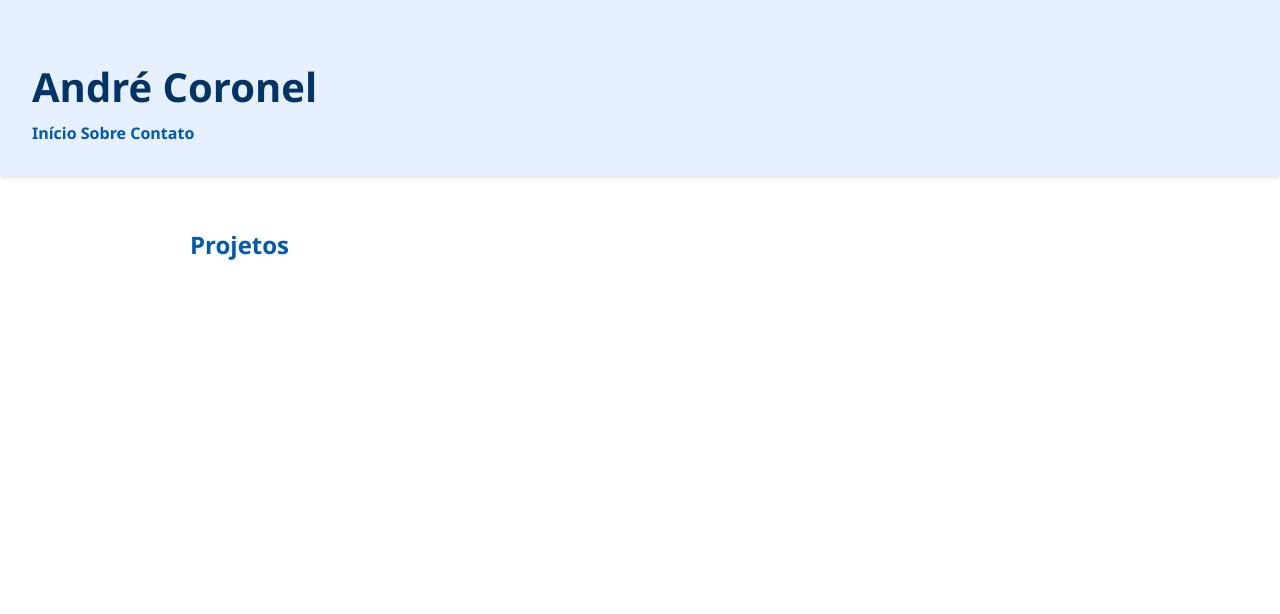
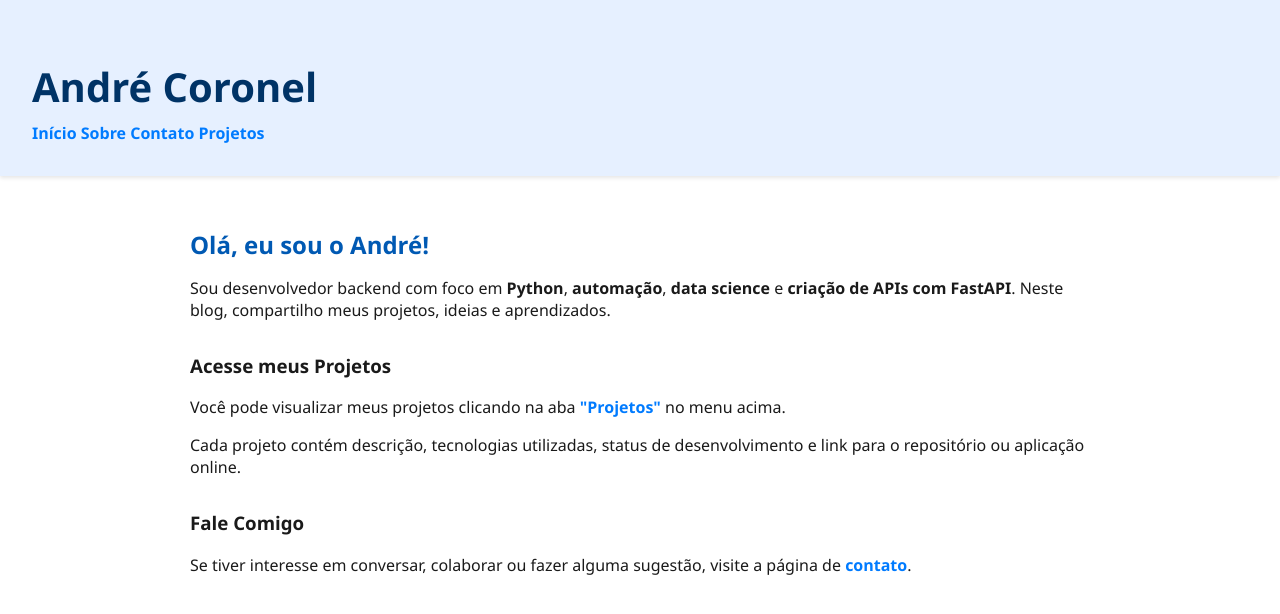
Before and after one commit to aclfilho/Blog, a FastAPI app: page / in a window 1280 px wide. Shown: the top 614 px of the page. Run offline with FastAPI, Linux system fonts and the light colour scheme.

Commit message:
Update blog

```diff
--- a/main.py
+++ b/main.py
@@ -1,51 +1,64 @@
+from dataclasses import dataclass
 from fastapi import FastAPI, Request
-from fastapi import Depends
 from fastapi.templating import Jinja2Templates
 from fastapi.staticfiles import StaticFiles
 from pathlib import Path
 
-from database import SessionLocal
-from models import Projeto, Base
-from sqlalchemy.orm import Session
-from sqlalchemy import select
+from dataclasses import dataclass, field
+from typing import List
 
 app = FastAPI()
-
-# cria tabelas (caso ainda não existam)
-Base.metadata.create_all(bind=SessionLocal().get_bind())
 
 # Configurações de caminho
 BASE_DIR = Path(__file__).resolve().parent
 templates = Jinja2Templates(directory=str(BASE_DIR / "templates"))
 app.mount("/static", StaticFiles(directory=str(BASE_DIR / "static")), name="static")
 
-# Dependência para obter uma sessão do banco
-def get_db():
-    db = SessionLocal()
-    try:
-        yield db
-    finally:
-        db.close()
+@dataclass
+class Projeto:
+    id: int
+    nome: str
+    descricao: str
+    link: str
+    tecnologias: List[str]
+    status: str
+    categoria: str
 
+# Lista de projetos como objetos Projeto
+# Projetos definidos manualmente com os campos certos
+projetos = [
+    Projeto(
+        id=1,
+        nome="Chatbot FURIA",
+        descricao="Um chatbot desenvolvido para os fãs do time de CS:GO da FURIA",
+        tecnologias=["Python", "FastAPI", "HTML", "CSS"],
+        status="Concluído",
+        categoria="Fullstack",
+        link="https://furia-bot-pi.vercel.app"
+    ),
+    Projeto(
+        id=2,
+        nome="Treinos",
+        descricao="Interface dinâmica para inserir e armazenar meus treinos de forma organizada e que eu possa analisá-los.",
+        tecnologias=["Python", "MySQL"],
+        status="Concluído",
+        categoria="Backend",
+        link="https://github.com/aclfilho/First-project"
+    ),
+]
 
-# configuração para caminho dos templates e arq estáticos
-BASE_DIR = Path(__file__).resolve().parent #pega o caminho da pasta atual
-templates = Jinja2Templates(directory=str(BASE_DIR / "templates")) #diz ao FastAPI onde estão os html
-app.mount("/static", StaticFiles(directory=str(BASE_DIR / "static")), name="static") #permite servir os arquivos estáticos que ficam em static
-
-
-#p ágina inicial usando dados reais do banco
 @app.get("/")
-def home(request: Request, db: Session = Depends(get_db)):
-    projetos = db.execute(select(Projeto)).scalars().all()
+def home(request: Request):
     return templates.TemplateResponse("index.html", {"request": request, "projetos": projetos})
-
 
 @app.get("/sobre")
 def sobre(request: Request):
     return templates.TemplateResponse("sobre.html", {"request": request})
 
-
 @app.get("/contato")
 def contato(request: Request):
     return templates.TemplateResponse("contato.html", {"request": request})
+
+@app.get("/projetos")
+def pagina_projetos(request: Request):
+    return templates.TemplateResponse("projetos.html", {"request": request, "projetos": projetos})
--- a/static/style.css
+++ b/static/style.css
@@ -63,3 +63,41 @@
 a:hover {
     text-decoration: underline;
 }
+
+
+
+.status {
+    font-weight: bold;
+    padding: 4px 8px;
+    border-radius: 8px;
+    display: inline-block;
+}
+
+.status-concluido {
+    background-color: #d4edda;
+    color: #155724;
+}
+
+.status-em-desenvolvimento {
+    background-color: #fff3cd;
+    color: #856404;
+}
+
+.status-pendente {
+    background-color: #f8d7da;
+    color: #721c24;
+}
+
+
+main section {
+    margin-bottom: 2rem;
+}
+
+a {
+    color: #007BFF;
+    text-decoration: none;
+}
+
+a:hover {
+    text-decoration: underline;
+}
--- a/templates/contato.html
+++ b/templates/contato.html
@@ -7,11 +7,12 @@
 </head>
 <body>
     <header>
-        <h1>Meu Portfólio</h1>
+        <h1>Entre em contato</h1>
         <nav>
             <a href="/">Início</a>
             <a href="/sobre">Sobre</a>
             <a href="/contato">Contato</a>
+            <a href="/projetos">Projetos</a>
         </nav>
     </header>
 
--- a/templates/index.html
+++ b/templates/index.html
@@ -2,33 +2,36 @@
 <html lang="pt-br">
 <head>
     <meta charset="UTF-8">
-    <title>Portfólio - André Coronel</title>
+    <title>Blog - André Coronel</title>
     <link rel="stylesheet" href="/static/style.css">
 </head>
 <body>
     <header>
         <h1>André Coronel</h1>
         <nav>
-        <a href="/">Início</a>
-        <a href="/sobre">Sobre</a>
-        <a href="/contato">Contato</a>
-
+            <a href="/">Início</a>
+            <a href="/sobre">Sobre</a>
+            <a href="/contato">Contato</a>
+            <a href="/projetos">Projetos</a>
         </nav>
     </header>
 
     <main>
-        <h2>Projetos</h2>
-        <ul>
-            {% for projeto in projetos %}
-                <li>
-                    <h3>{{ projeto.titulo }}</h3>
-                    <p>{{ projeto.descricao }}</p>
-                    <p><strong>Tecnologias:</strong> {{ projeto.tecnologia }}</p>
-                    <a href="{{ projeto.link }}" target="_blank">Ver projeto</a>
-                </li>
-                <hr>
-            {% endfor %}
-        </ul>
+        <section class="intro">
+            <h2>Olá, eu sou o André!</h2>
+            <p>Sou desenvolvedor backend com foco em <strong>Python</strong>, <strong>automação</strong>, <strong>data science</strong> e <strong>criação de APIs com FastAPI</strong>. Neste blog, compartilho meus projetos, ideias e aprendizados.</p>
+        </section>
+
+        <section class="acesso-projetos">
+            <h3>Acesse meus Projetos</h3>
+            <p>Você pode visualizar meus projetos clicando na aba <a href="/projetos"><strong>"Projetos"</strong></a> no menu acima.</p>
+            <p>Cada projeto contém descrição, tecnologias utilizadas, status de desenvolvimento e link para o repositório ou aplicação online.</p>
+        </section>
+
+        <section class="chamada-contato">
+            <h3>Fale Comigo</h3>
+            <p>Se tiver interesse em conversar, colaborar ou fazer alguma sugestão, visite a página de <a href="/contato"><strong>contato</strong></a>.</p>
+        </section>
     </main>
 </body>
 </html>
--- a/templates/sobre.html
+++ b/templates/sobre.html
@@ -12,6 +12,8 @@
         <nav>
             <a href="/">Início</a>
             <a href="/sobre">Sobre</a>
+            <a href="/contato">Contato</a>
+            <a href="/projetos">Projetos</a>
         </nav>
     </header>
 
```
Also changed, not shown: templates/projetos.html (added, +49 -0 lines), 1 other file.
